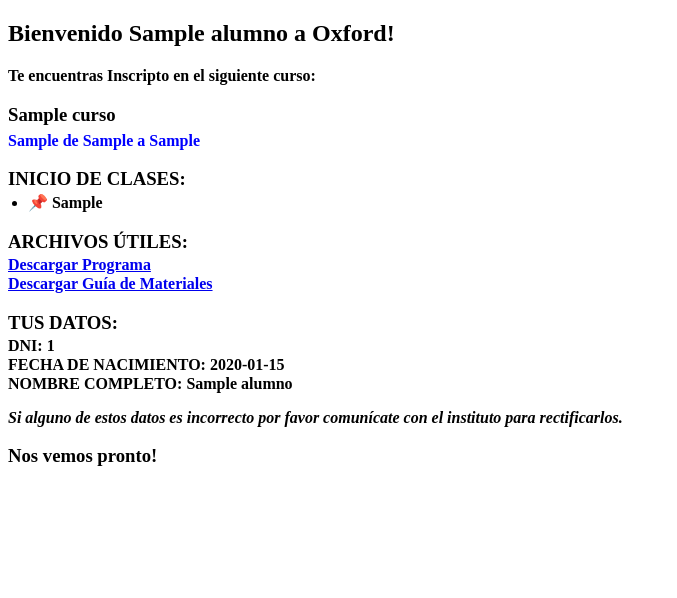
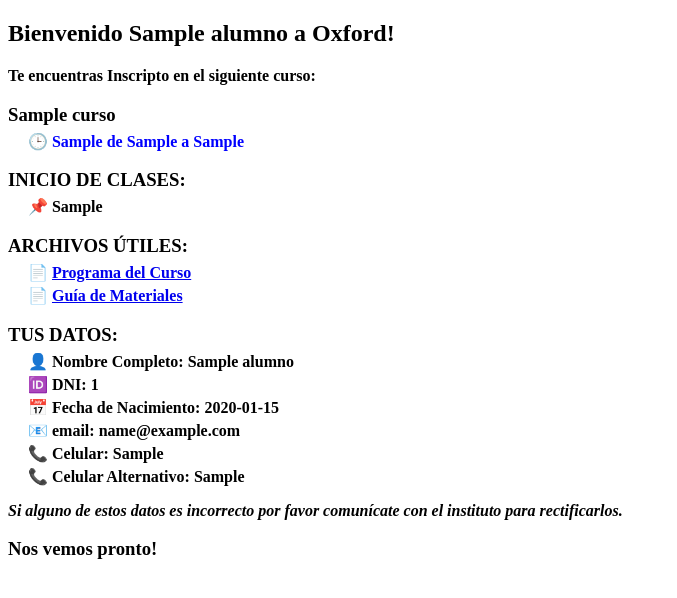
Before and after one commit to ramaffei/Gestion-Instituto-Idiomas-Backend-FLASK, a Flask app: template src/templates/email_inscripcion.html in a window 1280 px wide. Shown: the top 598 px of the page, without its empty margins (0-677 px from the left). Run offline with Flask 3, Linux system fonts and the light colour scheme; tables that the repository leaves empty hold one stand-in row (values such as "Sample post"); the template is opened without the code that fills it: values that come from a table or form of the project are taken from there, most other values are stand-ins (such as "Sample title", 1, 10 or a date in 2020).

Commit message:
actualizar configuración de correo para usar el puerto 587 y habilitar TLS; mejorar el formato de la plantilla de correo de inscripción (#4)

```diff
--- a/config/default.py
+++ b/config/default.py
@@ -27,10 +27,11 @@
 
 # Configuración del email
 MAIL_SERVER = "mail.oxfordaltagracia.com.ar"
-MAIL_PORT = 25
+MAIL_PORT = 587
 MAIL_USERNAME = os.getenv("MAIL_USERNAME")
 MAIL_PASSWORD = os.getenv("MAIL_PASSWORD")
-MAIL_USE_TLS = False
+MAIL_USE_TLS = True
+MAIL_USE_SSL = False
 DONT_REPLY_FROM_EMAIL = "(Oxford Alta Gracia, noresponder@oxfordaltagracia.com.ar)"
 
 # Configuracion secret key
--- a/src/templates/email_inscripcion.html
+++ b/src/templates/email_inscripcion.html
@@ -10,43 +10,68 @@
     <p>Te encuentras Inscripto en el siguiente curso:</p>
     <h3 style="margin-bottom: 6px">{{ curso.nombre }}</h3>
 
-    {% if curso.horario %} {% for horario in curso.horario %}
-    <p style="color: blue; margin-bottom: 0px; margin-top: 0px">
-      {{ horario.diaSemana }} de {{ horario.horaInicio }} a {{ horario.horaFin
-      }}
-    </p>
-    {% endfor %} {% endif %}
+    {% if curso.horario %}
+    <ul style="padding-left: 20px; margin-top: 0">
+      {% for horario in curso.horario %}
+      <li
+        style="
+          color: blue;
+          margin-bottom: 0px;
+          margin-top: 4px;
+          list-style: none;
+        "
+      >
+        🕒 <b> {{ horario.diaSemana }} de {{ horario.horaInicio }} a {{
+        horario.horaFin }}</b>
+      </li>
+      {% endfor %}
+    </ul>
+    {% endif %}
 
-    <h3 style="margin-bottom: 3px">INICIO DE CLASES:</h3>
+    <h3 style="margin-bottom: 6px">INICIO DE CLASES:</h3>
     {% if inicio_clases %}
     <ul style="padding-left: 20px; margin-top: 0">
-      <li style="margin-bottom: 0px; margin-top: 1px">
+      <li style="margin-bottom: 0px; margin-top: 4px; list-style: none">
         📌 <b>{{ inicio_clases }}</b>
       </li>
     </ul>
+    {% endif %} {% if curso.nivel and (curso.nivel.programa or
+    curso.nivel.material) %}
+    <h3 style="margin-bottom: 6px">ARCHIVOS ÚTILES:</h3>
+    <ul style="padding-left: 20px; margin-top: 0">
+      {% if curso.nivel.programa %}
+      <li style="margin-bottom: 0px; margin-top: 4px; list-style: none">
+      📄 <a href="{{ curso.nivel.programa }}"><b>Programa del Curso</b></a>
+      </li>
+      {% endif %} {% if curso.nivel.material %}
+      <li style="margin-bottom: 0px; margin-top: 4px; list-style: none">
+      📄 <a href="{{ curso.nivel.material }}"><b>Guía de Materiales</b></a>
+      </li>
+      {% endif %}
+    </ul>
     {% endif %}
 
-    <h3 style="margin-bottom: 3px">ARCHIVOS ÚTILES:</h3>
-    {% if curso.nivel and curso.nivel.programa %}
-    <p style="margin-top: 1px; margin-bottom: 0px">
-      <a href="{{ curso.nivel.programa }}">Descargar Programa</a>
-    </p>
-    {% endif %} {% if curso.nivel and curso.nivel.material %}
-    <p style="margin-top: 1px; margin-bottom: 0px">
-      <a href="{{ curso.nivel.material }}">Descargar Guía de Materiales</a>
-    </p>
-    {% endif %}
-
-    <h3 style="margin-bottom: 3px">TUS DATOS:</h3>
-    <p style="margin-bottom: 0px; margin-top: 1px">
-      <b>DNI:</b> {{ alumno.dni }}
-    </p>
-    <p style="margin-bottom: 0px; margin-top: 1px">
-      <b>FECHA DE NACIMIENTO:</b> {{ alumno.fecha_nacimiento }}
-    </p>
-    <p style="margin-bottom: 0px; margin-top: 1px">
-      <b>NOMBRE COMPLETO:</b> {{ alumno.nombre_completo }}
-    </p>
+    <h3 style="margin-bottom: 6px">TUS DATOS:</h3>
+    <ul style="padding-left: 20px; margin-top: 0">
+      <li style="margin-bottom: 0px; margin-top: 4px; list-style: none">
+        👤 Nombre Completo: <b>{{ alumno.nombre_completo }}</b>
+      </li>
+      <li style="margin-bottom: 0px; margin-top: 4px; list-style: none">
+        🆔 DNI: <b>{{ alumno.dni }}</b>
+      </li>
+      <li style="margin-bottom: 0px; margin-top: 4px; list-style: none">
+        📅 Fecha de Nacimiento: <b>{{ alumno.fecha_nacimiento }}</b>
+      </li>
+      <li style="margin-bottom: 0px; margin-top: 4px; list-style: none">
+        📧 email: <b>{{ alumno.email }}</b>
+      </li>
+      <li style="margin-bottom: 0px; margin-top: 4px; list-style: none">
+        📞 Celular: <b>{{ alumno.celular }}</b>
+      </li>
+      <li style="margin-bottom: 0px; margin-top: 4px; list-style: none">
+        📞 Celular Alternativo: <b>{{ alumno.celular_alt }}</b>
+      </li>
+    </ul>
     <p>
       <i
         >Si alguno de estos datos es incorrecto por favor comunícate con el
```
